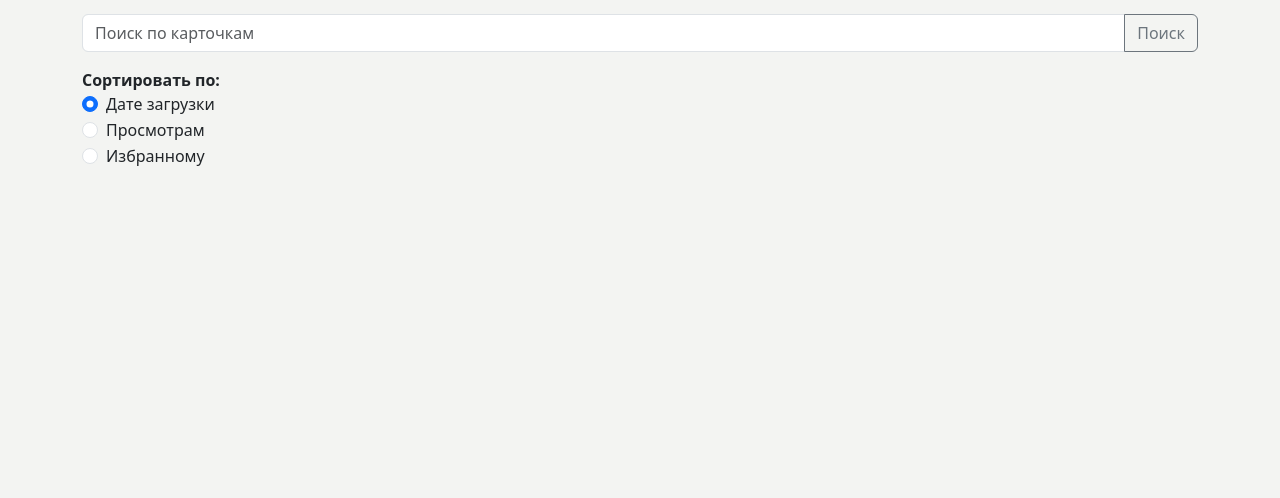
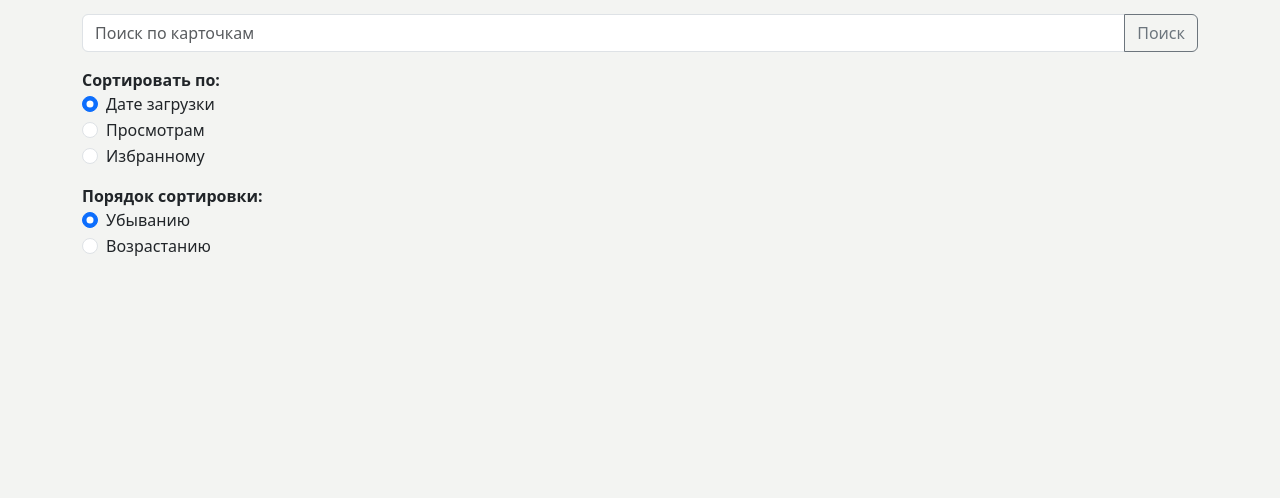
Before and after one commit to VladimirMonin/django_329, a Django app: template cards/templates/cards/catalog.html in a window 1280 px wide. Shown: the part 154-652 px from the top of the page. Run offline with Django 3.2, Linux system fonts and the light colour scheme; the template is opened without the code that fills it, so the values that code supplies are empty; some libraries are stand-ins or nearby versions.

Commit message:
lesson_64: поисковая форма каталога порядок сортирвки

```diff
--- a/cards/templates/cards/catalog.html
+++ b/cards/templates/cards/catalog.html
@@ -35,6 +35,23 @@
       </label>
     </div>
   </div>
+  <!-- Радиокнопки для выбора направления сортировки
+    order: порядок сортировки ('asc' для возрастания, 'desc' для убывания; по умолчанию 'desc'). -->
+    {% comment %} Дадим тут инлайновость для этой формы {% endcomment %}
+    <div class="mb-3">
+      <div><strong>Порядок сортировки:</strong></div>
+      <div class="form-check">
+        <input class="form-check-input" type="radio" name="order" id="sortOrderDesc" value="desc" checked>
+        <label class="form-check-label" for="sortUploadDate">
+          Убыванию
+        </label>
+      </div>
+      <div class="form-check">
+        <input class="form-check-input" type="radio" name="order" id="sortOrderAsc" value="asc">
+        <label class="form-check-label" for="sortViews">
+          Возрастанию
+        </label>
+      </div>
 </form>
 
 
--- a/cards/views.py
+++ b/cards/views.py
@@ -21,8 +21,8 @@ from django.shortcuts import get_object_or_404, redirect
 from django.views.decorators.cache import cache_page
 from django.http import HttpResponseRedirect
 from django.shortcuts import render
-from .forms import CardForm, CardModelForm
-
+from .forms import CardModelForm
+from django.core.paginator import Paginator
 info = {
 
     "menu": [
@@ -90,6 +90,7 @@ def catalog(request):
         # Жадная загрузка с использованием фильтра и Q-объектов (содержание в вопросе или совпадение с тегом) уникальные объекты
         cards = Card.objects.prefetch_related('tags').filter(Q(question__icontains=search_query) | Q(tags__name__icontains=search_query) | Q(answer__icontains=search_query)).order_by(order_by).distinct()
 
+    # Создаем объект пагинатора
 
     context = {
         'cards': cards,
```
Also changed, not shown: cards/forms.py (+0 -12 lines).
